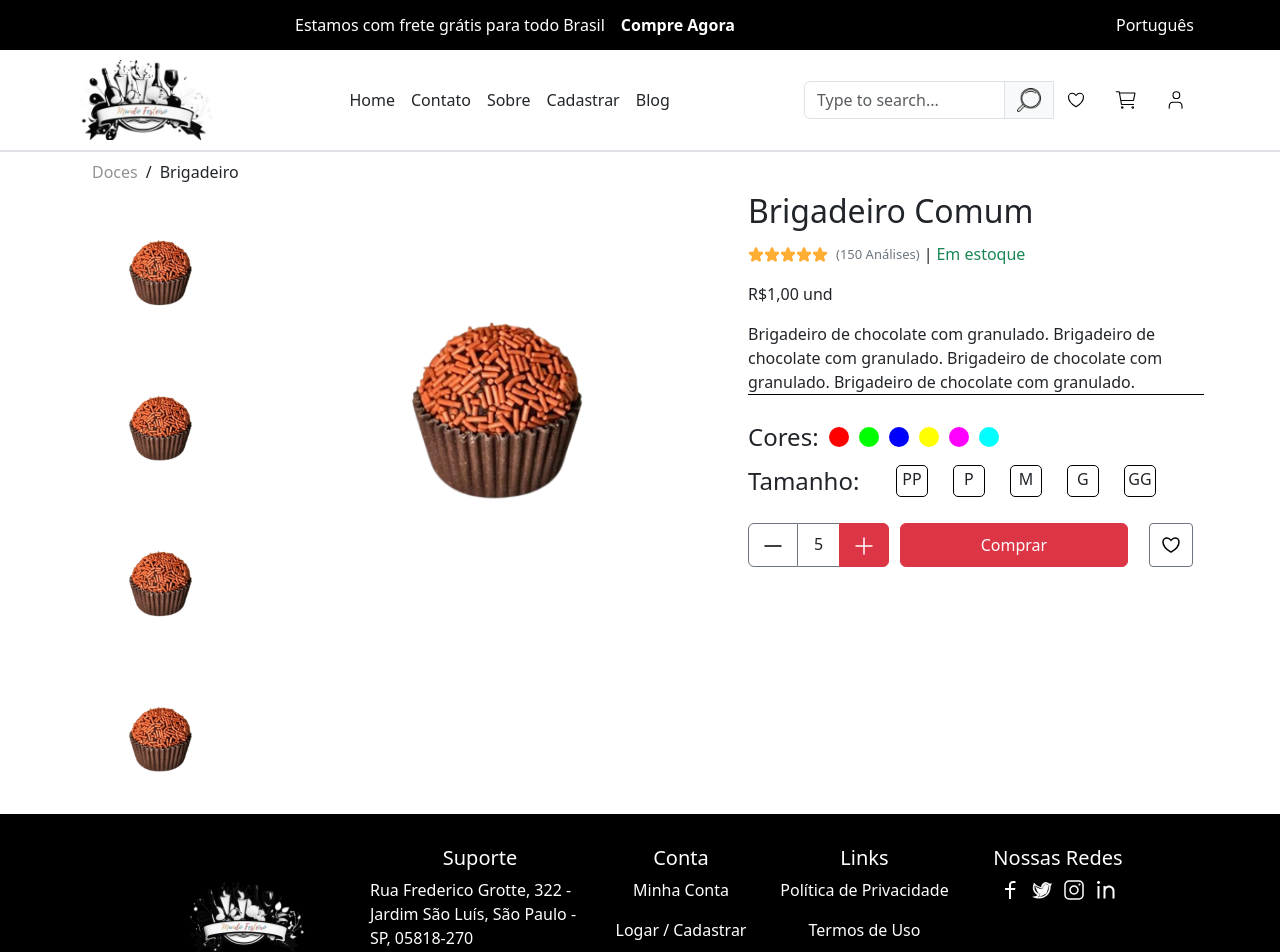
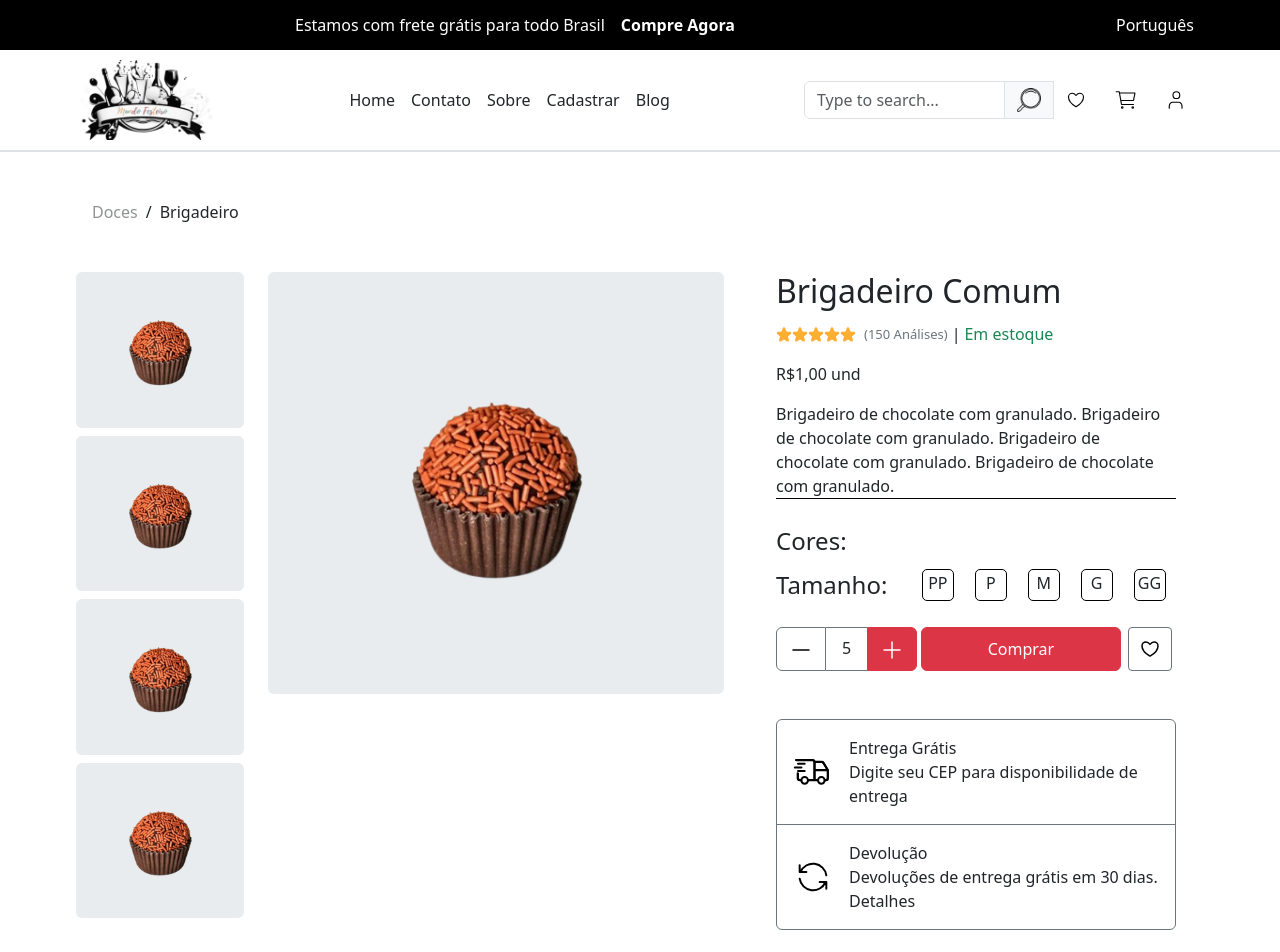
Before and after one commit to WilliamFraga21/FronWebMundoFesteiro, a Vue app: page /viewproduto in a window 1280 px wide. Shown: the top 952 px of the page. Built offline with nearby package versions, Linux system fonts and the light colour scheme.

Commit message:
CREATE ProdutoView (Completo)

```diff
--- a/src/components/CardProdutoView.vue
+++ b/src/components/CardProdutoView.vue
@@ -1,38 +1,28 @@
-<script >
-export default {
-  data() {
-    return {
-      colors: ["#ff0000", "#00ff00", "#0000ff", "#ffff00", "#ff00ff", "#00ffff"], // Adicione as cores que desejar
-      selectedColor: null,
-    };
-  },
-  methods: {
-    selectColor(color) {
-      this.selectedColor = color;
-    },
-  },
-}
-</script>
-
 <template>
   <div class="row">
-    <div class="col-2">
-      <img src="@/assets/imagens/image%203.svg" class="card-img-top " alt="Imagem do Card" style="">
-      <img src="@/assets/imagens/image%203.svg" class="card-img-top " alt="Imagem do Card" style="">
-      <img src="@/assets/imagens/image%203.svg" class="card-img-top " alt="Imagem do Card" style="">
-      <img src="@/assets/imagens/image%203.svg" class="card-img-top " alt="Imagem do Card" style="">
+    <!-- Imagens Laterais -->
+    <div class="col-12 col-md-2 d-flex justify-content-center mb-3 mb-md-0">
+      <div class="side-images">
+        <img src="@/assets/imagens/image%203.svg" class="card-img-top bg-body-secondary rounded mb-2" alt="Imagem do Card">
+        <img src="@/assets/imagens/image%203.svg" class="card-img-top bg-body-secondary rounded mb-2" alt="Imagem do Card">
+        <img src="@/assets/imagens/image%203.svg" class="card-img-top bg-body-secondary rounded mb-2" alt="Imagem do Card">
+        <img src="@/assets/imagens/image%203.svg" class="card-img-top bg-body-secondary rounded mb-2" alt="Imagem do Card">
+      </div>
+    </div>
 
+    <!-- Imagem Principal -->
+    <div class="col-12 col-md-5 d-flex justify-content-center mb-3 mb-md-0">
+      <div class="main-image">
+        <img src="@/assets/imagens/image%203.svg" class="card-img-top bg-body-secondary rounded" alt="Imagem do Card">
       </div>
-    <div class="col-5">
-      <img src="@/assets/imagens/image%203.svg" class="card-img-top " alt="Imagem do Card" style="">
     </div>
-    <div class="col-5">
 
+    <!-- Informações do Produto -->
+    <div class="col-12 col-md-5 d-flex justify-content-center">
+      <div class="product-info">
+        <h2>Brigadeiro Comum</h2>
 
-      <h2>
-        Brigadeiro Comum
-      </h2>
-
+        <!-- Avaliações -->
         <div class="d-flex align-items-center">
           <div>
             <img src="../assets/imagens/Vector.svg" alt="">
@@ -41,145 +31,111 @@ export default {
             <img src="../assets/imagens/Vector.svg" alt="">
             <img src="../assets/imagens/Vector.svg" alt="">
           </div>
-        <p class="m-0 mt-1 ms-2 text-secondary" style="font-size: small">
-          (150 Análises)
-        </p>
+          <p class="m-0 mt-1 ms-2 text-secondary" style="font-size: small">(150 Análises)</p>
           <span class="ms-1 me-1 mt-1">|</span>
-         <p class="m-0 mt-1 text-success">
-           Em estoque
-         </p>
-
+          <p class="m-0 mt-1 text-success">Em estoque</p>
         </div>
 
+        <!-- Preço -->
         <div class="mt-3">
-        <p>
-          R$1,00 und
-        </p>
+          <p>R$1,00 und</p>
         </div>
 
-      <div class="border-bottom border-black ">
-
+        <!-- Descrição -->
+        <div class="border-bottom border-black">
           <p class="m-0">
             Brigadeiro de chocolate com granulado. Brigadeiro de chocolate com granulado. Brigadeiro de chocolate com granulado. Brigadeiro de chocolate com granulado.
           </p>
         </div>
 
+        <!-- Seletor de Cores -->
         <div class="color-selector mt-4 mb-2">
-        <p class="m-0" style="font-size: x-large">
-          Cores:
-        </p>
-
+          <p class="m-0" style="font-size: x-large">Cores:</p>
           <div
               v-for="(color, index) in colors"
               :key="index"
               :style="{ backgroundColor: color }"
               class="color-circle mt-2"
-            :class="{ selected: selectedColor === color } "
+              :class="{ selected: selectedColor === color }"
               @click="selectColor(color)"
           ></div>
         </div>
 
-
-      <div class="d-flex align-items-center mb-4">
-        <p class="m-0 me-4" style="font-size: x-large">
-          Tamanho:
-        </p>
-
-        <div class="  m-auto d-flex justify-content-center selectCat" style="height: 32px;width: 32px">
-          <h6 class="m-0 mt-1">
-            PP
-          </h6>
+        <!-- Tamanhos -->
+        <div class="d-flex align-items-center mb-4 flex-wrap">
+          <p class="m-0 me-4" style="font-size: x-large">Tamanho:</p>
+          <div v-for="size in ['PP', 'P', 'M', 'G', 'GG']" :key="size" class="m-auto d-flex justify-content-center selectCat" style="height: 32px;width: 32px">
+            <h6 class="m-0 mt-1">{{ size }}</h6>
           </div>
-        <div class="  m-auto d-flex justify-content-center selectCat" style="height: 32px;width: 32px">
-          <h6 class="m-0 mt-1">
-            P
-          </h6>
-        </div>
-        <div class=" m-auto  d-flex justify-content-center selectCat" style="height: 32px;width: 32px">
-          <h6 class="m-0 mt-1">
-            M
-          </h6>
-        </div>
-        <div class=" m-auto  d-flex justify-content-center selectCat" style="height: 32px;width: 32px">
-          <h6 class="m-0 mt-1">
-            G
-          </h6>
-        </div>
-        <div class=" m-auto me-5 d-flex justify-content-center selectCat" style="height: 32px;width: 32px">
-          <h6 class="m-0 mt-1">
-            GG
-          </h6>
         </div>
 
-
-
-      </div>
-
-
-
+        <!-- Contador e Botões -->
         <div class="d-flex">
-
           <div class="d-flex">
             <button type="button" class="btn btn-outline-secondary rounded-0 rounded-start"><img src="../assets/imagens/icon-minus.svg" alt=""></button>
-          <div class=" border-top border-bottom border-secondary ">
-            <p class="m-0 ms-3 me-3 mt-2">
-            5
-            </p>
-
+            <div class="border-top border-bottom border-secondary">
+              <p class="m-0 ms-3 me-3 mt-2">5</p>
             </div>
             <button type="button" class="btn btn-danger rounded-0 rounded-end"><img src="../assets/imagens/icon-plus.svg" alt=""></button>
           </div>
 
           <div class="d-grid gap-2 col-6 mx-auto">
-          <button type="button" class="btn btn-danger  ">Comprar</button>
+            <button type="button" class="btn btn-danger">Comprar</button>
+          </div>
+
+          <div class="d-grid gap-2 mx-auto">
+            <button type="button" class="btn border rounded-1 border-secondary p-1"><img src="../assets/imagens/Fill%20Heart.svg" alt=""></button>
+          </div>
+        </div>
+
+        <!-- Informações Adicionais -->
+        <div class="border mt-5 rounded border-secondary mb-5">
+          <div class="d-flex border-bottom p-3 align-items-center border-secondary">
+            <div>
+              <img src="../assets/imagens/icon-delivery.svg" alt="">
+            </div>
+            <div class="ms-3">
+              <p class="m-0">Entrega Grátis</p>
+              <p class="m-0">Digite seu CEP para disponibilidade de entrega</p>
+            </div>
+          </div>
+          <div class="d-flex p-3 align-items-center">
+            <div>
+              <img src="../assets/imagens/Icon-return.svg" alt="">
+            </div>
+            <div class="ms-3">
+              <p class="m-0">Devolução</p>
+              <p class="m-0">Devoluções de entrega grátis em 30 dias. Detalhes</p>
+            </div>
+          </div>
+        </div>
 
       </div>
-
-        <div class="d-grid gap-2  mx-auto">
-          <button type="button" class="btn border rounded-1 border-secondary p-1"><img src="../assets/imagens/Fill%20Heart.svg" alt=""></button>
-
-        </div>
-
-
-
-
-
-      </div>
-
-
-
-
-
-
     </div>
   </div>
 </template>
 
 <style scoped>
-
-.selectCat {
-  border: 1px solid black ;
-  border-radius: 5px;
-  transition: background-color 0.3s ease;
-  background-color: transparent; /* Fundo inicial transparente */
-  cursor: pointer; /* Cursor de mãozinha ao passar o mouse */
+.side-images {
+  width: 100%;
+  max-width: 170px;
 }
 
-.selectCat:hover {
-  background-color: rgba(220, 53, 69, 1); /* Cor de fundo ao passar o mouse */
-  color: white;
-  border: 1px solid white ;
-
+.main-image {
+  width: 100%;
+  max-width: 500px;
+  height: auto;
 }
 
-
-
-
-
+.product-info {
+  width: 100%;
+  max-width: 400px;
+}
 
 .color-selector {
   display: flex;
-  gap: 10px; /* Espaço entre os círculos */
+  gap: 10px;
+  flex-wrap: wrap;
 }
 
 .color-circle {
@@ -187,12 +143,44 @@ export default {
   height: 20px;
   border-radius: 50%;
   cursor: pointer;
-  border: 2px solid transparent; /* Borda padrão transparente */
-  transition: border 0.2s, box-shadow 0.2s; /* Transição suave */
+  border: 2px solid transparent;
+  transition: border 0.2s, box-shadow 0.2s;
 }
 
 .color-circle.selected {
-  border: 2px solid black; /* Borda preta quando selecionado */
-  box-shadow: inset 0 0 0 2px white; /* Vão interno branco de 1px */
+  border: 2px solid black;
+  box-shadow: inset 0 0 0 2px white;
+}
+
+.selectCat {
+  border: 1px solid black;
+  border-radius: 5px;
+  transition: background-color 0.3s ease;
+  background-color: transparent;
+  cursor: pointer;
+}
+
+.selectCat:hover {
+  background-color: rgba(220, 53, 69, 1);
+  color: white;
+  border: 1px solid white;
+}
+
+@media (max-width: 768px) {
+  .side-images {
+    display: flex;
+    flex-wrap: wrap;
+    gap: 5px;
+  }
+
+  .main-image {
+    max-width: 100%;
+    height: auto;
+  }
+
+  .product-info {
+    max-width: 100%;
+    padding: 0 15px;
+  }
 }
 </style>
--- a/src/views/ViewProduto.vue
+++ b/src/views/ViewProduto.vue
@@ -1,8 +1,9 @@
 <script >
 import HeaderProduto from "@/components/HeaderProduto.vue";
 import CardProdutoView from "@/components/CardProdutoView.vue";
+import CardProdutos from "@/components/CardProdutos.vue";
 export default {
-  components: {CardProdutoView, HeaderProduto}
+  components: {CardProdutos, CardProdutoView, HeaderProduto}
 
 }
 </script>
@@ -10,15 +11,36 @@ export default {
 <template>
 
 
-  <div class="container-fluid " style="width: 90%;">
 
-  <HeaderProduto/>
+  <div style="min-height: 1200px">
+    <div class="container-fluid " style="width: 90%;margin-top: 40px">
+      <HeaderProduto/>
+    </div>
+    <div class="container-fluid " style="width: 90%;margin-top: 40px">
+      <CardProdutoView/>
+    </div>
 
 
-  </div>
-  <div class="container-fluid " style="width: 90%;">
 
-  <CardProdutoView/>
+    <div class="container-fluid mt-5" style="width: 80%">
+
+      <div class="d-flex align-items-center">
+        <div class="bg-danger rounded" style="width: 20px; height: 40px;"></div>
+        <div class="text-danger d-flex align-items-center">
+          <p class="mb-0 ms-3 text-danger fw-bold">Itens relacionados</p>
+        </div>
+      </div>
+
+      <div class="carousel-container " ref="carouselContainer ">
+        <div class="carousel-wrapper d-flex">
+          <CardProdutos class="m-3 "/>
+          <CardProdutos class="m-3"/>
+          <CardProdutos class="m-3"/>
+          <CardProdutos class="m-3"/>
+        </div>
+      </div>
+    </div>
+
 
 
   </div>
```
Also changed, not shown: src/assets/imagens/Icon-return.svg (added), src/assets/imagens/icon-delivery.svg (added). Lines whose indentation alone changed are shown as unchanged.
